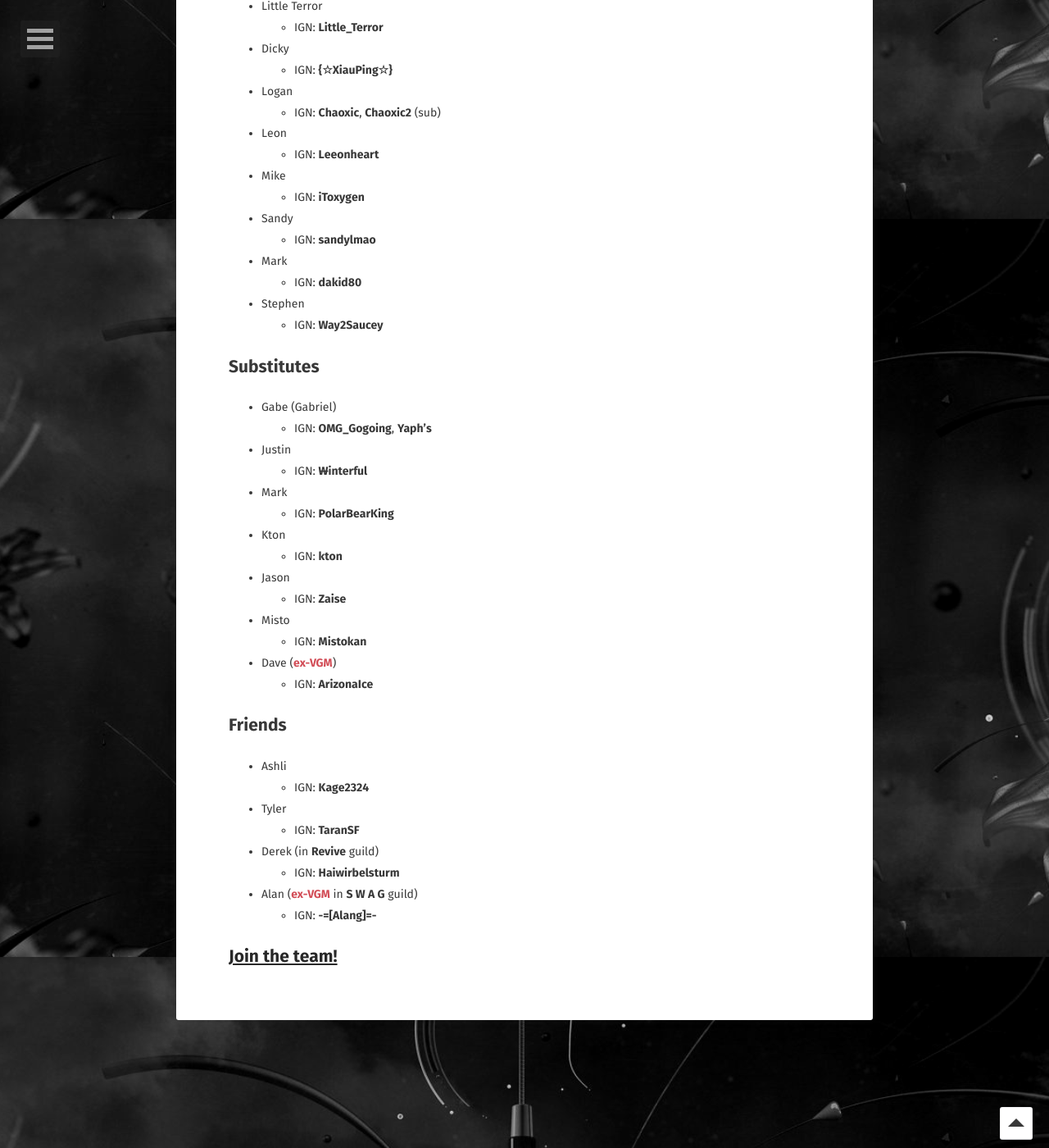
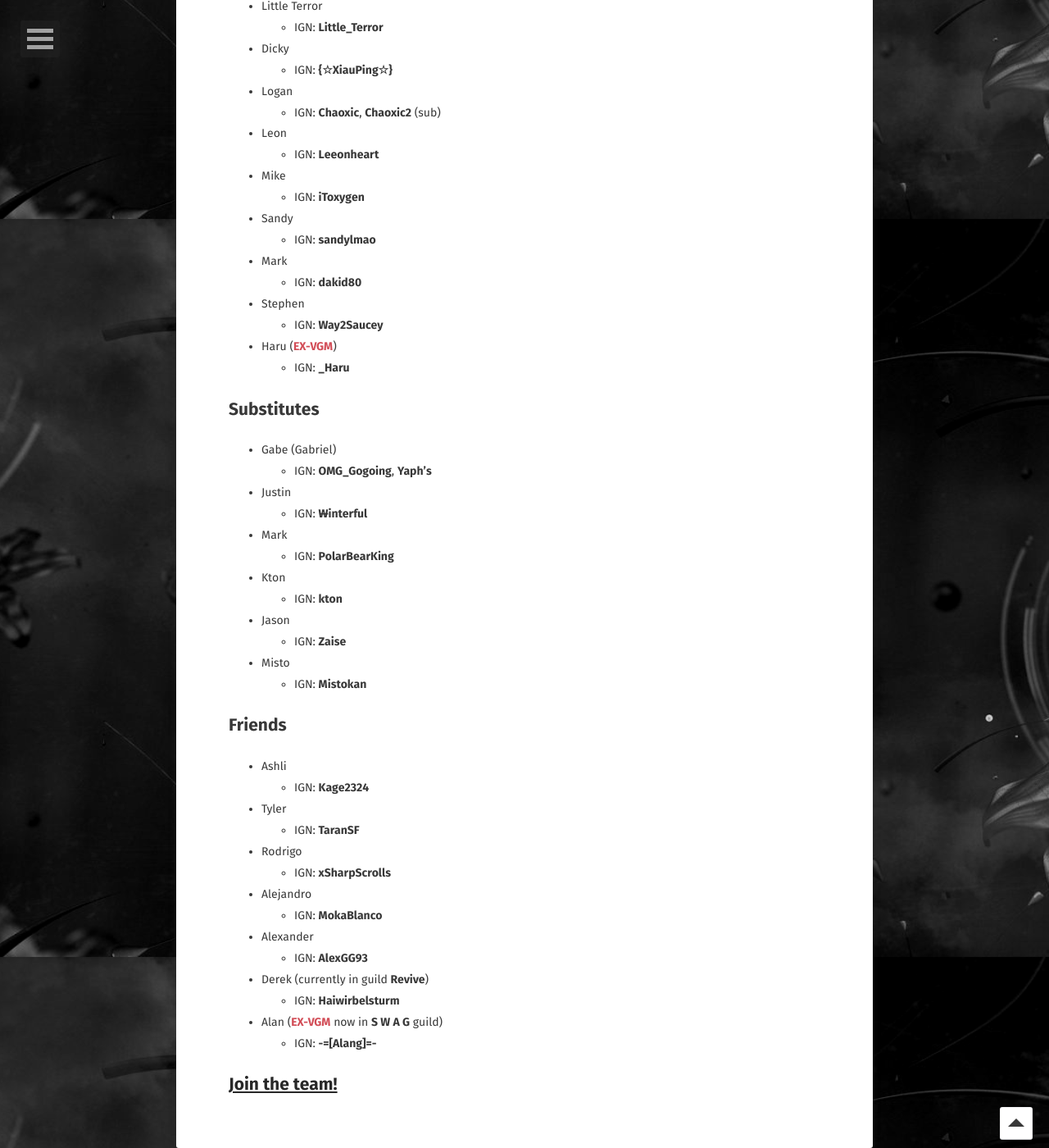
Before and after one commit to davk28/brokenluck.github.io, a Jekyll site: the page built from members/index.md, in a window 1280 px wide and 1400 px high, scrolled down 633 px. Shown: the whole window at 82% size. Built offline with Jekyll 4.4.1, drawn with Linux system fonts in a browser that asks for light colours; some web fonts are replaced; some of the changed text lies outside the part shown.

Commit message:
Member changes

```diff
--- a/members/index.md
+++ b/members/index.md
@@ -11,8 +11,8 @@
   * IGN: <b>SanguineRane</b>
 * Liz (<b class='officer'>VGM</b>)
   * IGN: <b>Divetus</b>, <b>wangblaster</b> (sub)
-* Haru (<b class='officer'>VGM</b>)
-  * IGN: <b>_Haru</b>
+* Dave (<b class='officer'>VGM</b>)
+  * IGN: <b>ArizonaIce</b>
 
 ## Members (Defensive Line)
 
@@ -34,6 +34,8 @@
   * IGN: <b>dakid80</b>
 * Stephen
   * IGN: <b>Way2Saucey</b>
+* Haru (<b class='officer'>EX-VGM</b>)
+  * IGN: <b>_Haru</b>
 
 ## Substitutes
 
@@ -49,8 +51,6 @@
   * IGN: <b>Zaise</b>
 * Misto
   * IGN: <b>Mistokan</b>
-* Dave (<b class='officer'>ex-VGM</b>)
-  * IGN: <b>ArizonaIce</b>
 
 ## Friends
 
@@ -58,9 +58,15 @@
   * IGN: <b>Kage2324</b>
 * Tyler
   * IGN: <b>TaranSF</b>
-* Derek (in <b>Revive</b> guild)
+* Rodrigo
+  * IGN: <b>xSharpScrolls</b>
+* Alejandro
+  * IGN: <b>MokaBlanco</b>
+* Alexander
+  * IGN: <b>AlexGG93</b>
+* Derek (currently in guild <b>Revive</b>)
   * IGN: <b>Haiwirbelsturm</b>
-* Alan (<b class='officer'>ex-VGM</b> in <b>S W A G</b> guild)
+* Alan (<b class='officer'>EX-VGM</b> now in <b>S W A G</b> guild)
   * IGN: <b>-=[Alang]=-</b>
 
 ## <a href="/about#join">Join the team!</a>
```
